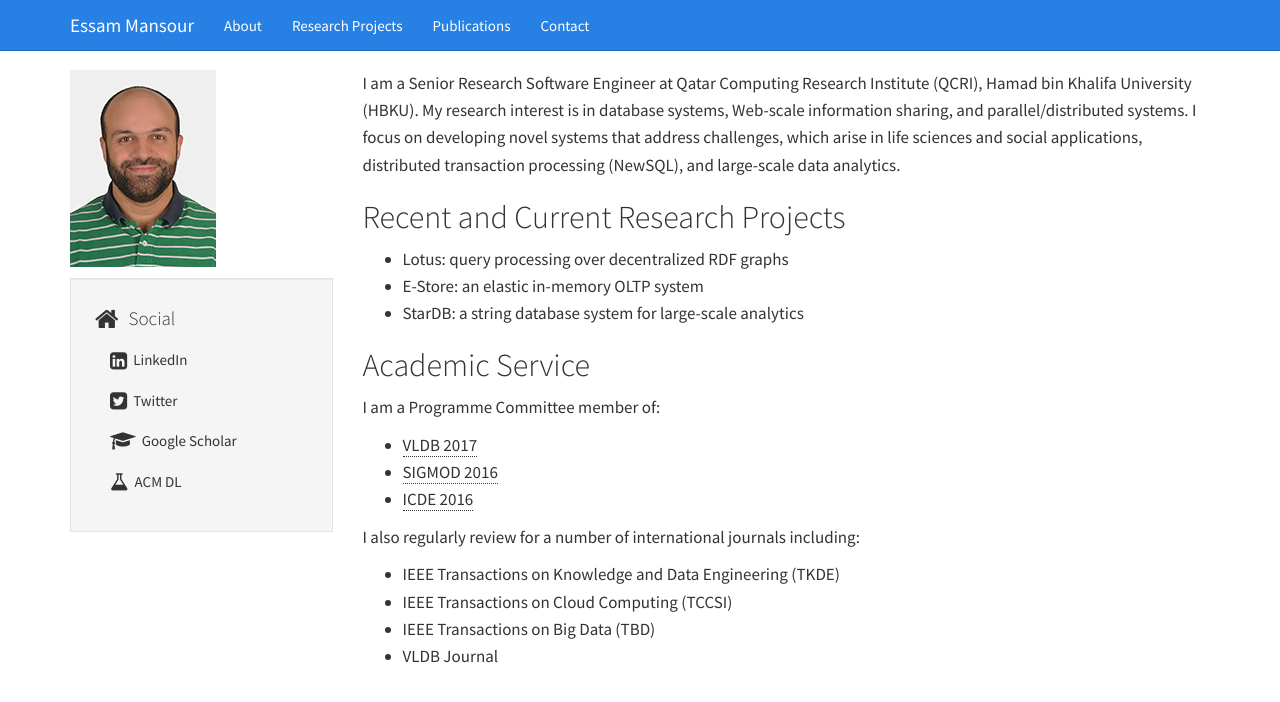
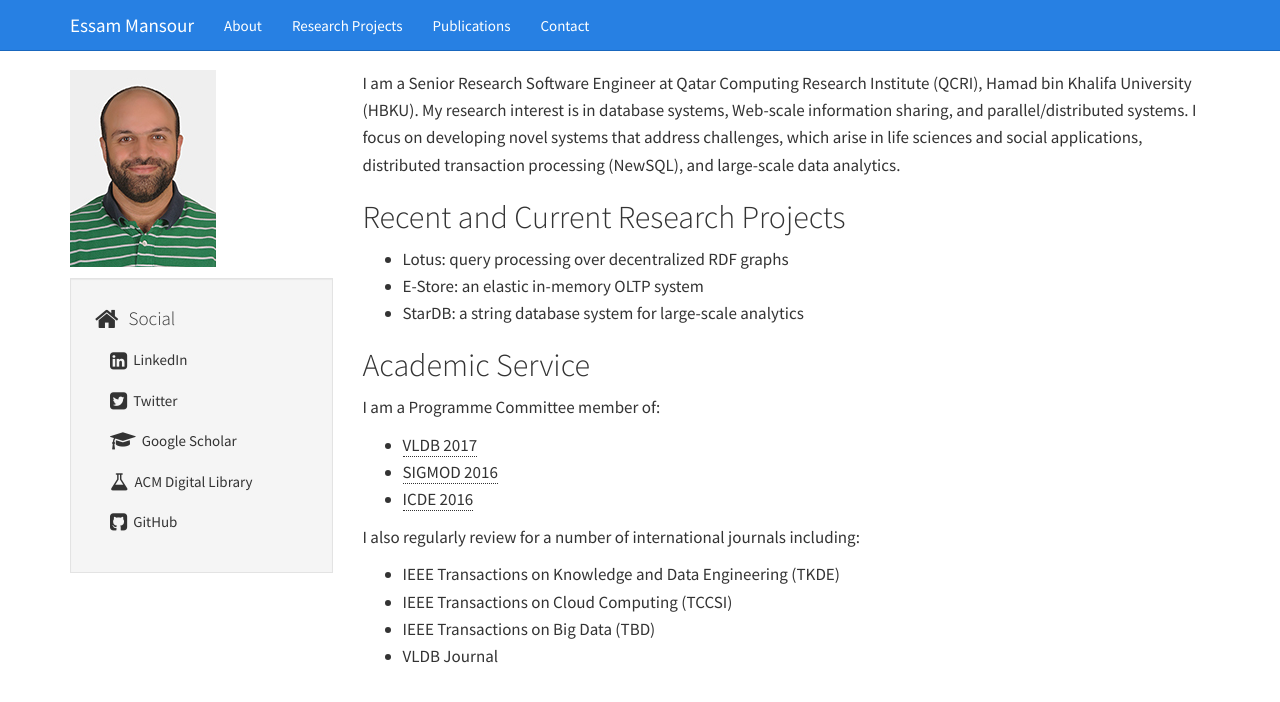
Before and after one commit to mansoure/mansoure.github.io, a Jekyll site: the page built from index.md, in a window 1280 px wide. Shown: the top 702 px of the page. Built offline with Jekyll 4.4.1, drawn with Linux system fonts in a browser that asks for light colours.

Commit message:
Update default.html

```diff
--- a/_layouts/default.html
+++ b/_layouts/default.html
@@ -65,8 +65,9 @@
                			 <li class="list-group-item"><a href="https://www.linkedin.com/in/emansour"><i class="fa fa-linkedin-square fa-lg"></i> LinkedIn</a></li>
                		 	 <li class="list-group-item"><a href="https://twitter.com/DrEssam_Mansour"><i class="fa fa-twitter-square fa-lg"></i> Twitter</a></li>
                	   	 	 <li class="list-group-item"><a href="https://scholar.google.com/citations?user=dqgckDgAAAAJ&hl=en"><i class="fa fa-graduation-cap fa-lg"></i> Google Scholar</a></li>
-               	 	 	<li class="list-group-item"><a href="http://dl.acm.org/author_page.cfm?id=81100029928&cfid=676677292&cftoken=63220562"><i class="fa fa-flask fa-lg"></i> ACM DL</a></li>
-              	  		</ul>
+               	 	 	<li class="list-group-item"><a href="http://dl.acm.org/author_page.cfm?id=81100029928&cfid=676677292&cftoken=63220562"><i class="fa fa-flask fa-lg"></i> ACM Digital Library</a></li>
+              	  		<li class="list-group-item"><a href="https://github.com/mansoure"><i class="fa fa-github-square fa-lg"></i> GitHub</a></li>
+				</ul>
            		 	</li>
 
     			</ul>
```
